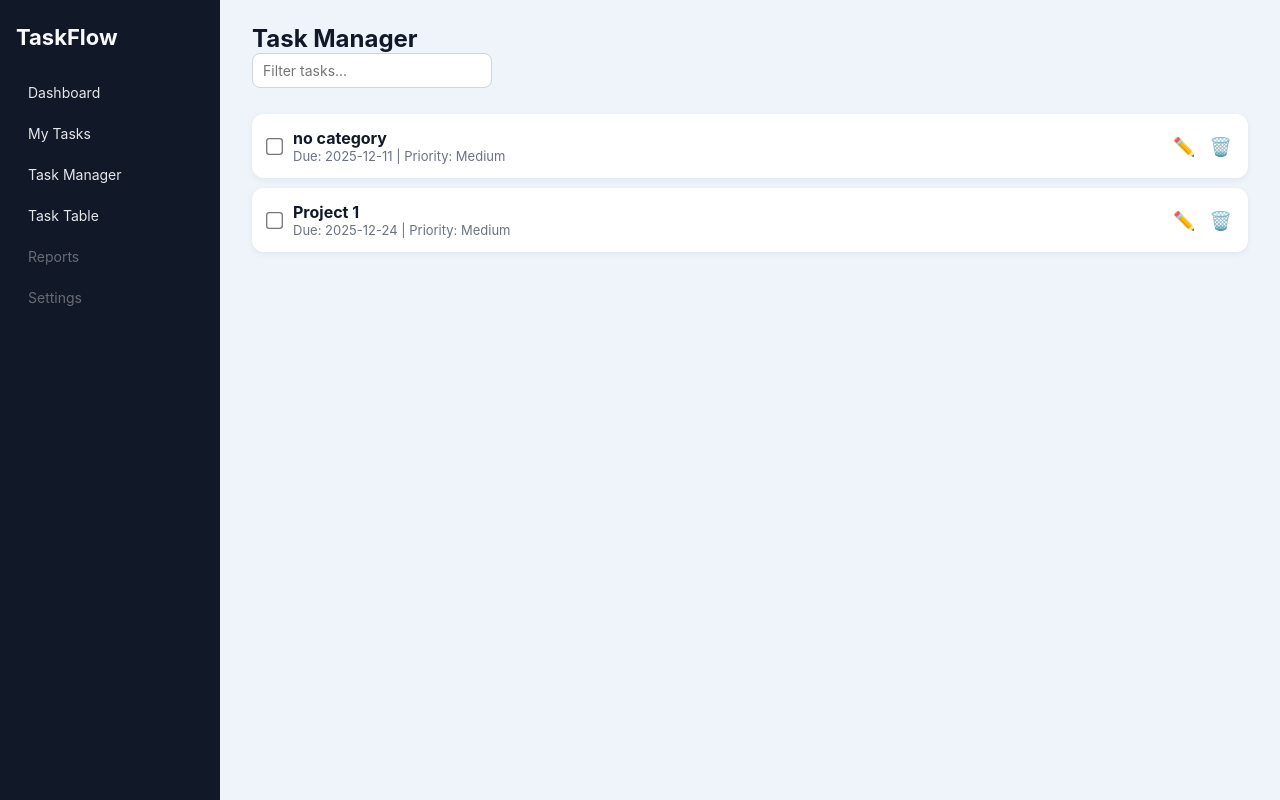
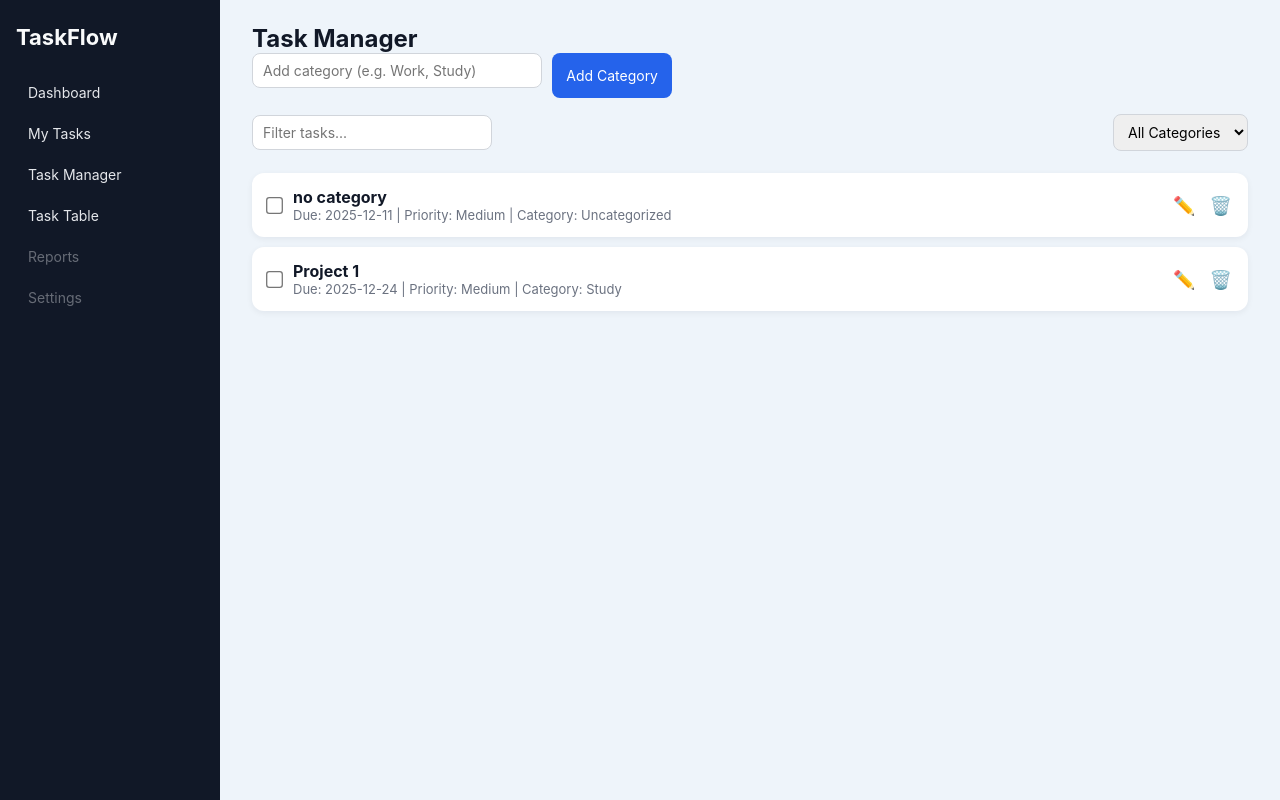
Before and after one commit to AkshatSolankii/TaskFlow, a Flask app: page /task-manager in a window 1280 px wide. Run offline with Flask 3, Linux system fonts and the light colour scheme; data comes from the database, SQL or seed files in the repository; both versions use the stored data as it was after the commit.

Commit message:
Add Category, Filter based on category, Task category mapping

```diff
--- a/app.py
+++ b/app.py
@@ -1,8 +1,10 @@
-from flask import Flask, render_template, request, jsonify, redirect, url_for
-from models import db, Task
+from flask import Flask, request, jsonify, render_template
+from flask_sqlalchemy import SQLAlchemy
+from datetime import datetime
 import os
 
 app = Flask(__name__)
+
 
 BASE_DIR = os.path.abspath(os.path.dirname(__file__))
 DB_PATH = os.path.join(BASE_DIR, "tasks.db")
@@ -10,7 +12,30 @@ DB_PATH = os.path.join(BASE_DIR, "tasks.db")
 app.config["SQLALCHEMY_DATABASE_URI"] = f"sqlite:///{DB_PATH}"
 app.config["SQLALCHEMY_TRACK_MODIFICATIONS"] = False
 
-db.init_app(app)
+db = SQLAlchemy(app)
+
+
+class Category(db.Model):
+    __tablename__ = "categories"
+
+    id = db.Column(db.Integer, primary_key=True)
+    name = db.Column(db.String(100), unique=True, nullable=False)
+
+
+class Task(db.Model):
+    __tablename__ = "tasks"
+
+    id = db.Column(db.Integer, primary_key=True)
+    title = db.Column(db.String(200), nullable=False)
+    description = db.Column(db.Text)
+    deadline = db.Column(db.String(20))
+    priority = db.Column(db.String(20), default="Medium")
+    status = db.Column(db.String(20), default="pending")
+    created_at = db.Column(db.DateTime, default=datetime.utcnow)
+
+    category_id = db.Column(db.Integer, db.ForeignKey("categories.id"), nullable=True)
+    category = db.relationship("Category", backref="tasks")
+
 
 with app.app_context():
     db.create_all()
@@ -18,106 +43,134 @@ with app.app_context():
 
 @app.route("/")
 def dashboard():
-    """Main dashboard – JS will load tasks and render cards."""
     return render_template("dashboard.html")
 
-@app.route("/table")
-def table_page():
-    """Table view page."""
-    return render_template("all_tasks_table.html")
-
-@app.route("/task-manager")
-def task_manager():
-    """Task manager list view."""
-    return render_template("task_manager.html")
-
-@app.route("/tasks")
-def tasks_page():
-    """
-    Simple server-side 'My Tasks' page (uses my_tasks.html).
-    Sidebar link 'My Tasks' will go here.
-    """
-    tasks = Task.query.order_by(Task.deadline.asc().nulls_last()).all()
-    return render_template("my_tasks.html", tasks=tasks)
 
 @app.route("/add")
 def add_page():
-    """Add task form."""
     return render_template("add_task.html")
+
 
 @app.route("/edit/<int:task_id>")
 def edit_page(task_id):
-    """Edit task form."""
     task = Task.query.get_or_404(task_id)
     return render_template("edit_task.html", task=task)
 
 
+@app.route("/task-manager")
+def task_manager():
+    return render_template("task_manager.html")
+
+
+@app.route("/table")
+def table_page():
+    return render_template("all_tasks_table.html")
+
+
+@app.route("/tasks")
+def my_tasks():
+    tasks = Task.query.order_by(Task.created_at.desc()).all()
+    return render_template("my_tasks.html", tasks=tasks)
+
+@app.route("/api/categories", methods=["POST"])
+def create_category():
+    data = request.get_json()
+    name = data.get("name", "").strip()
+
+    if not name:
+        return jsonify({"error": "Category name is required"}), 400
+
+    if Category.query.filter_by(name=name).first():
+        return jsonify({"error": "Category already exists"}), 400
+
+    category = Category(name=name)
+    db.session.add(category)
+    db.session.commit()
+
+    return jsonify({"id": category.id, "name": category.name}), 201
+
+
+@app.route("/api/categories", methods=["GET"])
+def get_categories():
+    categories = Category.query.order_by(Category.name.asc()).all()
+    return jsonify([
+        {"id": c.id, "name": c.name} for c in categories
+    ])
+
+
 @app.route("/api/tasks", methods=["GET"])
-def api_get_tasks():
-    """Return all tasks as JSON for dashboard/table/manager."""
+def get_tasks():
     tasks = Task.query.order_by(Task.created_at.desc()).all()
-    return jsonify([t.to_dict() for t in tasks]), 200
+
+    return jsonify([
+        {
+            "id": t.id,
+            "title": t.title,
+            "description": t.description,
+            "deadline": t.deadline,
+            "priority": t.priority,
+            "status": t.status,
+            "category_id": t.category_id,
+            "category": t.category.name if t.category else None
+        }
+        for t in tasks
+    ])
+
 
 @app.route("/api/tasks", methods=["POST"])
-def api_create_task():
-    """Create a new task."""
-    data = request.get_json() or {}
+def create_task():
+    data = request.get_json()
 
-    title = (data.get("title") or "").strip()
-    deadline = (data.get("deadline") or "").strip()
-    description = (data.get("description") or "").strip()
-    priority = data.get("priority") or "Medium"
+    title = data.get("title", "").strip()
+    description = data.get("description", "")
+    deadline = data.get("deadline")
+    priority = data.get("priority", "Medium")
+    category_id = data.get("category_id")
 
     if not title or not deadline:
-        return jsonify({"error": "Title and Deadline are required."}), 400
+        return jsonify({"error": "Title and Deadline are required"}), 400
 
-    new_task = Task(
+    task = Task(
         title=title,
         description=description,
         deadline=deadline,
         priority=priority,
-        status="pending"
+        category_id=category_id
     )
-    db.session.add(new_task)
+
+    db.session.add(task)
     db.session.commit()
 
-    return jsonify(new_task.to_dict()), 201
+    return jsonify({"message": "Task created"}), 201
+
 
 @app.route("/api/tasks/<int:task_id>", methods=["PATCH"])
-def api_update_task(task_id):
-    """Update an existing task (edit page)."""
+def update_task(task_id):
     task = Task.query.get_or_404(task_id)
-    data = request.get_json() or {}
+    data = request.get_json()
 
-    title = data.get("title")
-    deadline = data.get("deadline")
+    task.title = data.get("title", task.title)
+    task.description = data.get("description", task.description)
+    task.deadline = data.get("deadline", task.deadline)
+    task.priority = data.get("priority", task.priority)
+    task.status = data.get("status", task.status)
+    task.category_id = data.get("category_id")
 
-    if title is not None:
-        task.title = title.strip()
-    if deadline is not None:
-        task.deadline = deadline.strip()
+    if not task.title or not task.deadline:
+        return jsonify({"error": "Title and Deadline are required"}), 400
 
-    if "description" in data:
-        task.description = (data.get("description") or "").strip()
-    if "priority" in data:
-        task.priority = data.get("priority") or task.priority
-    if "status" in data:
-        task.status = data.get("status") or task.status
+    db.session.commit()
+    return jsonify({"message": "Task updated"}), 200
 
 
-    if not task.title or not task.deadline:
-        return jsonify({"error": "Title and Deadline cannot be empty."}), 400
-
-    db.session.commit()
-    return jsonify(task.to_dict()), 200
-
 @app.route("/api/tasks/<int:task_id>", methods=["DELETE"])
-def api_delete_task(task_id):
-    """Delete a task."""
+def delete_task(task_id):
     task = Task.query.get_or_404(task_id)
     db.session.delete(task)
     db.session.commit()
-    return jsonify({"message": "deleted"}), 200
+    return jsonify({"message": "Task deleted"}), 200
+
+
 
 if __name__ == "__main__":
     app.run(debug=True)
--- a/models.py
+++ b/models.py
@@ -13,6 +13,9 @@ class Task(db.Model):
     priority = db.Column(db.String(20), default="Medium")
     status = db.Column(db.String(20), default="pending")  # "pending" or "completed"
     created_at = db.Column(db.DateTime, default=datetime.utcnow)
+    category_id = db.Column(db.Integer, db.ForeignKey("categories.id"), nullable=True)
+    category = db.relationship("Category", backref="tasks")
+
 
     def to_dict(self):
         return {
--- a/static/script.js
+++ b/static/script.js
@@ -1,19 +1,37 @@
 let TASKS = [];
+let CATEGORIES = [];
 
 document.addEventListener("DOMContentLoaded", () => {
+    loadCategories();
     loadTasks();
 
     const addBtn = document.getElementById("open-add");
-    if (addBtn) addBtn.addEventListener("click", () => window.location.href = "/add");
+    if (addBtn) {
+        addBtn.addEventListener("click", () => window.location.href = "/add");
+    }
 
     const viewFilter = document.getElementById("view-filter");
-    if (viewFilter) viewFilter.addEventListener("change", renderDashboard);
+    if (viewFilter) {
+        viewFilter.addEventListener("change", renderDashboard);
+    }
 
     const tableSearch = document.getElementById("table-search");
-    if (tableSearch) tableSearch.addEventListener("input", renderTable);
+    if (tableSearch) {
+        tableSearch.addEventListener("input", renderTable);
+    }
 
     const managerSearch = document.getElementById("task-search");
-    if (managerSearch) managerSearch.addEventListener("input", renderManager);
+    if (managerSearch) {
+        managerSearch.addEventListener("input", renderManager);
+    }
+
+    const categoryFilter = document.getElementById("category-filter");
+    if (categoryFilter) {
+        categoryFilter.addEventListener("change", () => {
+            if (document.getElementById("task-table-body")) renderTable();
+            if (document.getElementById("manager-list")) renderManager();
+        });
+    }
 });
 
 function loadTasks() {
@@ -28,6 +46,62 @@ function loadTasks() {
         .catch(() => showError("Could not load tasks."));
 }
 
+function loadCategories() {
+    fetch("/api/categories")
+        .then(res => res.json())
+        .then(data => {
+            CATEGORIES = data;
+            populateCategoryFilter();
+        })
+        .catch(() => showError("Failed to load categories"));
+}
+
+
+function populateCategoryFilter() {
+    const filter = document.getElementById("category-filter");
+    if (!filter) return;
+
+    filter.innerHTML = `<option value="all">All Categories</option>`;
+
+    CATEGORIES.forEach(c => {
+        const opt = document.createElement("option");
+        opt.value = c.id;
+        opt.textContent = c.name;
+        filter.appendChild(opt);
+    });
+}
+
+function addCategory() {
+    const input = document.getElementById("category-name");
+    if (!input) return;
+
+    const name = input.value.trim();
+    if (!name) {
+        showError("Category name cannot be empty");
+        return;
+    }
+
+    fetch("/api/categories", {
+        method: "POST",
+        headers: { "Content-Type": "application/json" },
+        body: JSON.stringify({ name })
+    })
+        .then(res => res.json().then(data => ({ ok: res.ok, data })))
+        .then(({ ok, data }) => {
+            if (!ok) throw data;
+
+            showSuccess("Category added successfully");
+            input.value = "";
+
+            // Refresh dropdown immediately
+            loadCategories();
+        })
+        .catch(err => {
+            showError(err.error || "Failed to add category");
+        });
+}
+
+
 function toggleStatus(id, checked) {
     const status = checked ? "completed" : "pending";
 
@@ -36,26 +110,28 @@ function toggleStatus(id, checked) {
         headers: { "Content-Type": "application/json" },
         body: JSON.stringify({ status })
     })
-        .then(res => res.json().then(data => ({ ok: res.ok, data })))
-        .then(({ ok }) => {
-            if (!ok) throw 0;
-            showSuccess(checked ? "Task marked completed" : "Task marked pending");
+        .then(() => {
+            showSuccess(
+                checked ? "Task marked as completed" : "Task marked as pending"
+            );
             loadTasks();
         })
-        .catch(() => showError("Failed to update status"));
+        .catch(() => showError("Failed to update task status"));
 }
+
 
 function renderDashboard() {
     const container = document.getElementById("dashboard-cards");
     if (!container) return;
 
     container.innerHTML = "";
+
     const mode = document.getElementById("view-filter")?.value || "all";
-    const todayStr = new Date().toISOString().slice(0, 10);
+    const today = new Date().toISOString().slice(0, 10);
 
     let tasks = [...TASKS];
 
-    if (mode === "today") tasks = tasks.filter(t => t.deadline === todayStr);
+    if (mode === "today") tasks = tasks.filter(t => t.deadline === today);
     if (mode === "pending") tasks = tasks.filter(t => t.status === "pending");
     if (mode === "completed") tasks = tasks.filter(t => t.status === "completed");
 
@@ -67,7 +143,8 @@ function renderDashboard() {
     tasks.forEach(t => {
         const badge =
             t.priority === "High" ? "priority-high" :
-                t.priority === "Low" ? "priority-low" : "priority-medium";
+                t.priority === "Low" ? "priority-low" :
+                    "priority-medium";
 
         container.innerHTML += `
             <div class="card">
@@ -78,6 +155,7 @@ function renderDashboard() {
                 <div class="card-body">
                     <div>Due: ${escapeHtml(t.deadline || "-")}</div>
                     <div>Status: ${escapeHtml(t.status)}</div>
+                    <div class="muted">Category: ${t.category || "Uncategorized"}</div>
                 </div>
                 <div class="card-footer">
                     <span class="icon-btn" onclick="goEdit(${t.id})">✏️ Edit</span>
@@ -88,14 +166,19 @@ function renderDashboard() {
     });
 }
 
-
 function renderTable() {
     const tbody = document.getElementById("task-table-body");
     if (!tbody) return;
 
     const search = document.getElementById("table-search")?.value.toLowerCase() || "";
+    const categoryId = document.getElementById("category-filter")?.value || "all";
 
     let tasks = TASKS.filter(t => t.title.toLowerCase().includes(search));
+
+    if (categoryId !== "all") {
+        tasks = tasks.filter(t => String(t.category_id) === categoryId);
+    }
+
     tbody.innerHTML = "";
 
     tasks.forEach(t => {
@@ -108,11 +191,10 @@ function renderTable() {
                         style="transform:scale(1.2); margin-right:8px;">
                     ${escapeHtml(t.title)}
                 </td>
-
                 <td>${escapeHtml(t.deadline || "-")}</td>
                 <td>${escapeHtml(t.priority)}</td>
                 <td>${escapeHtml(t.status)}</td>
-
+                <td>${t.category || "—"}</td>
                 <td class="col-small">
                     <span class="icon-btn" onclick="goEdit(${t.id})">✏️</span>
                 </td>
@@ -124,12 +206,19 @@ function renderTable() {
     });
 }
 
+
 function renderManager() {
     const container = document.getElementById("manager-list");
     if (!container) return;
 
-    const text = document.getElementById("task-search")?.value.toLowerCase() || "";
-    let tasks = TASKS.filter(t => t.title.toLowerCase().includes(text));
+    const search = document.getElementById("task-search")?.value.toLowerCase() || "";
+    const categoryId = document.getElementById("category-filter")?.value || "all";
+
+    let tasks = TASKS.filter(t => t.title.toLowerCase().includes(search));
+
+    if (categoryId !== "all") {
+        tasks = tasks.filter(t => String(t.category_id) === categoryId);
+    }
 
     container.innerHTML = "";
 
@@ -146,13 +235,15 @@ function renderManager() {
                         class="task-checkbox"
                         onclick="toggleStatus(${t.id}, this.checked)"
                         ${t.status === "completed" ? "checked" : ""}>
-
                     <div class="task-info">
                         <strong>${escapeHtml(t.title)}</strong>
-                        <span class="muted">Due: ${escapeHtml(t.deadline)} | Priority: ${escapeHtml(t.priority)}</span>
+                        <span class="muted">
+                            Due: ${escapeHtml(t.deadline)} |
+                            Priority: ${escapeHtml(t.priority)} |
+                            Category: ${t.category || "Uncategorized"}
+                        </span>
                     </div>
                 </div>
-
                 <div class="right-section">
                     <span class="icon-btn" onclick="goEdit(${t.id})">✏️</span>
                     <span class="icon-btn" onclick="deleteTask(${t.id})">🗑️</span>
@@ -163,7 +254,6 @@ function renderManager() {
 }
 
 
-
 function saveTask(e) {
     e.preventDefault();
 
@@ -171,23 +261,24 @@ function saveTask(e) {
     const description = document.getElementById("description").value.trim();
     const deadline = document.getElementById("deadline").value;
     const priority = document.getElementById("priority").value;
+    const category_id = document.getElementById("category")?.value || null;
 
-    if (!title || !deadline) return showError("Title and Deadline are required.");
+    if (!title || !deadline) {
+        showError("Title and Deadline are required.");
+        return;
+    }
 
     fetch("/api/tasks", {
         method: "POST",
         headers: { "Content-Type": "application/json" },
-        body: JSON.stringify({ title, description, deadline, priority })
+        body: JSON.stringify({ title, description, deadline, priority, category_id })
     })
-        .then(res => res.json().then(data => ({ ok: res.ok, data })))
-        .then(({ ok }) => {
-            if (!ok) throw 0;
+        .then(() => {
             showSuccess("Task created successfully.");
             setTimeout(() => window.location.href = "/", 700);
         })
         .catch(() => showError("Failed to create task."));
 }
-
 
 function updateTask(e, id) {
     e.preventDefault();
@@ -197,6 +288,7 @@ function updateTask(e, id) {
     const deadline = document.getElementById("deadline").value;
     const priority = document.getElementById("priority").value;
     const status = document.getElementById("status").value;
+    const category_id = document.getElementById("category")?.value || null;
 
     if (!title || !deadline) {
         showError("Title and Deadline are required.");
@@ -206,18 +298,16 @@ function updateTask(e, id) {
     fetch(`/api/tasks/${id}`, {
         method: "PATCH",
         headers: { "Content-Type": "application/json" },
-        body: JSON.stringify({ title, description, deadline, priority, status })
+        body: JSON.stringify({
+            title, description, deadline, priority, status, category_id
+        })
     })
-        .then(res => res.json().then(data => ({ ok: res.ok, data })))
-        .then(({ ok }) => {
-            if (!ok) throw 0;
-
+        .then(() => {
             showSuccess("Task updated successfully.");
             setTimeout(() => window.location.href = "/", 700);
         })
         .catch(() => showError("Failed to update task."));
 }
-
 
 function goEdit(id) {
     window.location.href = "/edit/" + id;
@@ -248,6 +338,7 @@ function showSuccess(msg) {
     box.innerHTML = `<div class="alert-success">${escapeHtml(msg)}</div>`;
 }
 
+
 function escapeHtml(str) {
     if (!str) return "";
     return String(str)
@@ -257,3 +348,33 @@ function escapeHtml(str) {
         .replace(/"/g, "&quot;")
         .replace(/'/g, "&#039;");
 }
+
+function populateTaskCategorySelect(selectedId = null) {
+    const select = document.getElementById("category");
+    if (!select) return;
+
+    select.innerHTML = `<option value="">Uncategorized</option>`;
+
+    CATEGORIES.forEach(c => {
+        const opt = document.createElement("option");
+        opt.value = c.id;
+        opt.textContent = c.name;
+
+        if (selectedId && String(c.id) === String(selectedId)) {
+            opt.selected = true;
+        }
+
+        select.appendChild(opt);
+    });
+}
+
+const __loadCategories = loadCategories;
+loadCategories = function () {
+    __loadCategories();
+
+    setTimeout(() => {
+        const selectedId =
+            document.getElementById("category")?.dataset.selected || null;
+        populateTaskCategorySelect(selectedId);
+    }, 200);
+};
--- a/static/style.css
+++ b/static/style.css
@@ -377,3 +377,35 @@ textarea:focus {
     cursor: pointer;
     font-size: 18px;
 }
+
+
+
+.category-box {
+    display: flex;
+    gap: 10px;
+    margin-bottom: 16px;
+    max-width: 420px;
+}
+
+.category-box .input-box {
+    flex: 1;
+}
+
+.category-box .btn {
+    white-space: nowrap;
+}
+
+/* Align category filter with search */
+.task-manager-header {
+    display: flex;
+    gap: 12px;
+    align-items: center;
+    margin-bottom: 12px;
+}
+
+.dropdown {
+    padding: 8px 10px;
+    border-radius: 8px;
+    border: 1px solid #d1d5db;
+    font-size: 14px;
+}
--- a/templates/add_task.html
+++ b/templates/add_task.html
@@ -13,6 +13,12 @@
     <label for="description">Description</label>
     <textarea id="description" class="input-box" rows="3" placeholder="Short description"></textarea>
 
+    <label>Category</label>
+    <select id="category" class="input-box">
+        <option value="">Uncategorized</option>
+    </select>
+
+
     <label for="deadline">Deadline *</label>
     <input type="date" id="deadline" class="input-box">
 
--- a/templates/base.html
+++ b/templates/base.html
@@ -13,7 +13,7 @@
     <h2 class="logo">TaskFlow</h2>
 
     <a href="{{ url_for('dashboard') }}" class="side-link">Dashboard</a>
-    <a href="{{ url_for('tasks_page') }}" class="side-link">My Tasks</a>
+    <a href="{{ url_for('my_tasks') }}" class="side-link">My Tasks</a>
     <a href="{{ url_for('task_manager') }}" class="side-link">Task Manager</a>
     <a href="{{ url_for('table_page') }}" class="side-link">Task Table</a>
     <a href="#" class="side-link disabled">Reports</a>
--- a/templates/task_manager.html
+++ b/templates/task_manager.html
@@ -3,20 +3,39 @@
 
 <h2>Task Manager</h2>
 
+
+<div class="category-box">
+    <input
+        type="text"
+        id="category-name"
+        class="input-box"
+        placeholder="Add category (e.g. Work, Study)"
+    >
+    <button class="btn btn-blue" onclick="addCategory()">Add Category</button>
+</div>
+
 <div class="task-manager-header">
-    <input id="task-search" placeholder="Filter tasks..." class="search-box">
+    <input
+        id="task-search"
+        placeholder="Filter tasks..."
+        class="search-box"
+    >
+
+    <select id="category-filter" class="dropdown">
+        <option value="all">All Categories</option>
+    </select>
 </div>
 
 <div id="message-box"></div>
+
 
 <div id="manager-list" class="task-manager-list"></div>
 
 <script>
     document.addEventListener("DOMContentLoaded", () => {
+        loadCategories();
         loadTasks();
-        setTimeout(renderManager, 300);
     });
-
 </script>
 
 {% endblock %}
```
Also changed, not shown: templates/categories.html (added, +17 -0 lines), templates/edit_task.html (+7 -1 lines), tasks.db.
